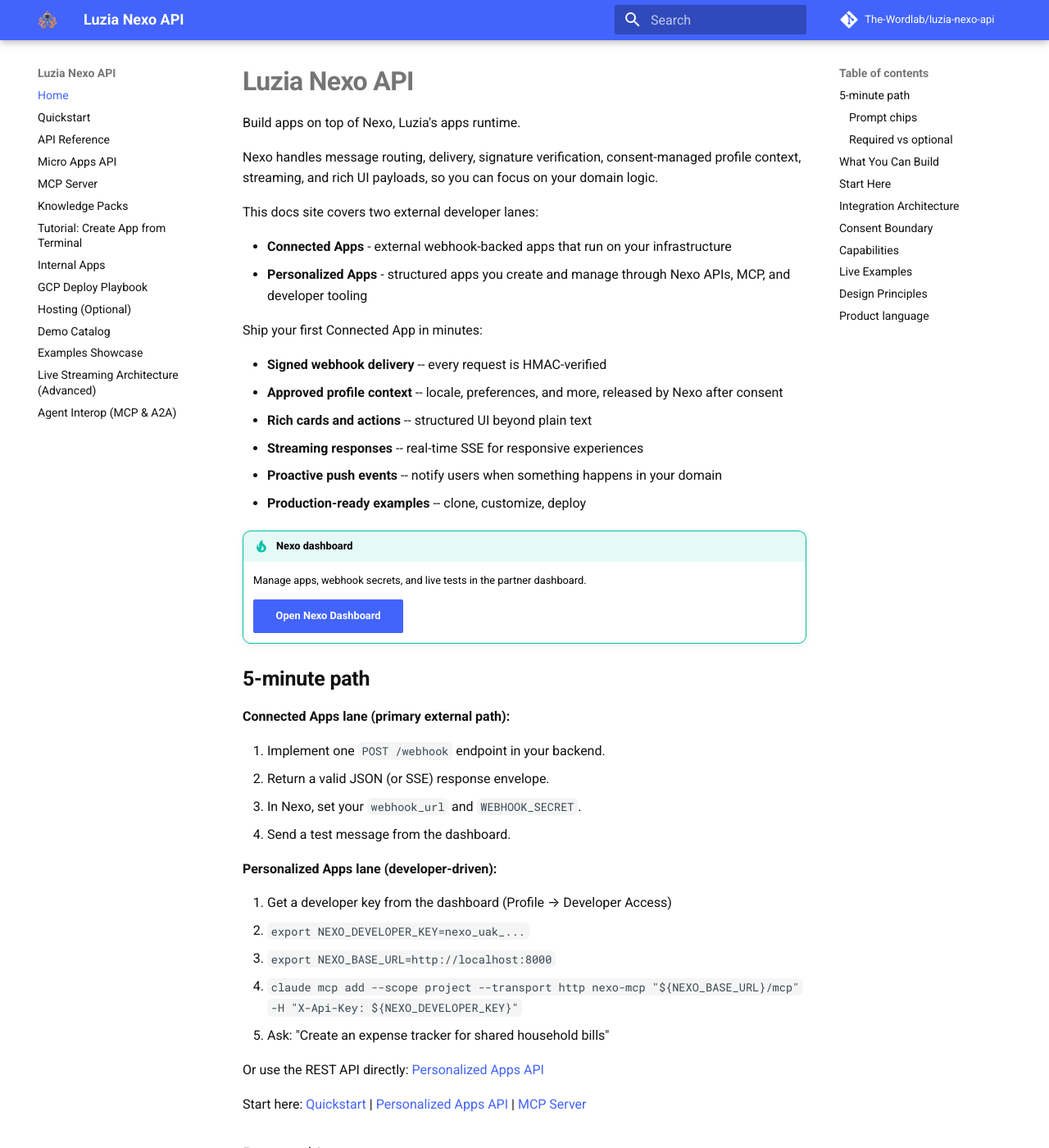
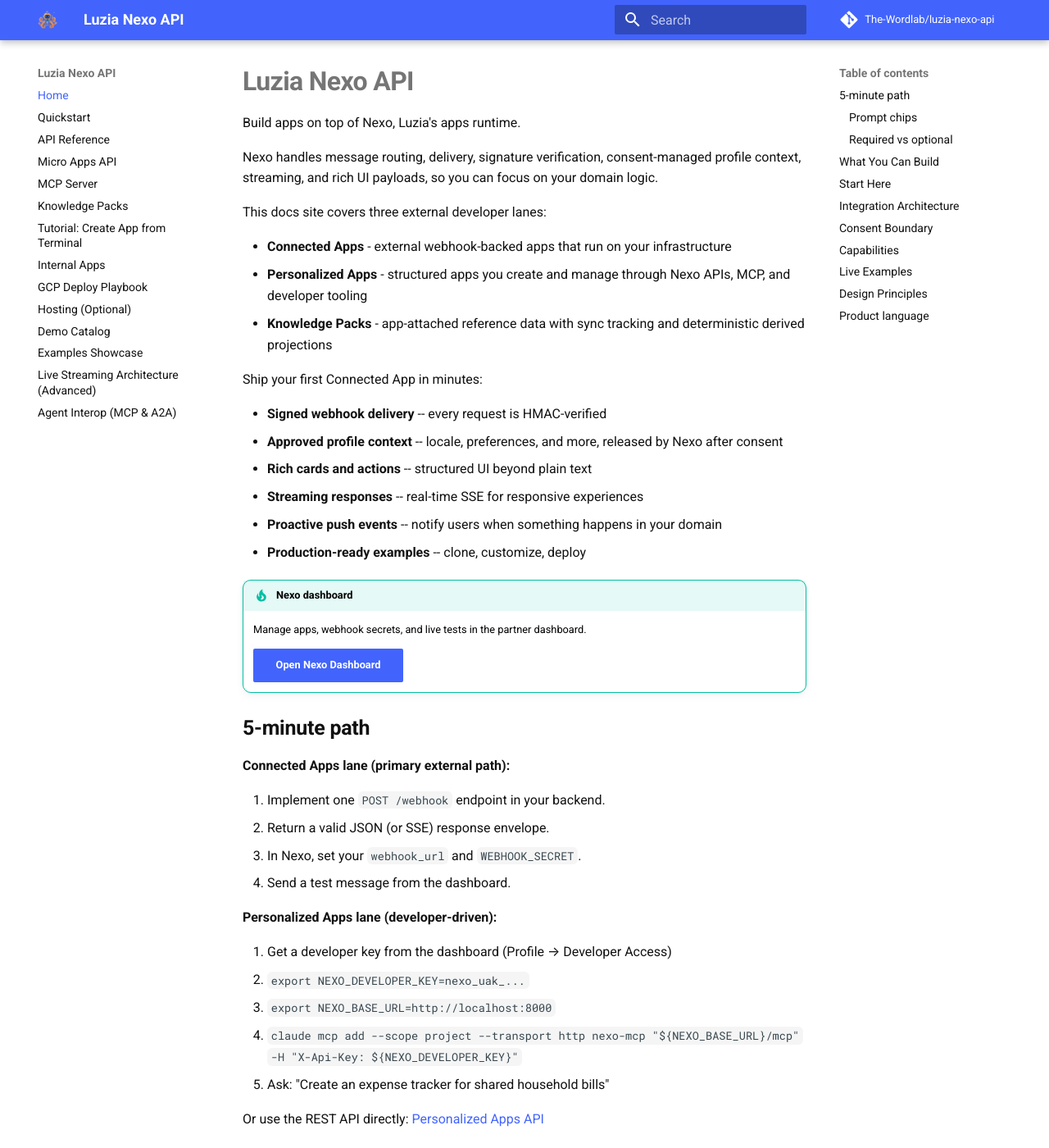
Before and after one commit to The-Wordlab/luzia-nexo-api, an MkDocs documentation site: the page built from docs/index.md, in a window 1280 px wide and 1400 px high. Shown: the whole window at 82% size. Built offline with MkDocs 1.6.1 and Material for MkDocs 9.7.7, drawn with Linux system fonts in a browser that asks for light colours; comment, search, counter and statistics services are not loaded.

Commit message:
docs: add Knowledge Packs to index, quickstart, and WIP
- index.md: Knowledge Packs listed as third developer lane + added to
  start-here links
- quickstart.md: cross-reference to Knowledge Packs guide
- WIP.md: recorded Knowledge Packs docs as recent work

Co-Authored-By: Claude Opus 4.6 (1M context) <noreply@anthropic.com>

```diff
--- a/docs/index.md
+++ b/docs/index.md
@@ -4,10 +4,11 @@ Build apps on top of Nexo, Luzia's apps runtime.
 
 Nexo handles message routing, delivery, signature verification, consent-managed profile context, streaming, and rich UI payloads, so you can focus on your domain logic.
 
-This docs site covers two external developer lanes:
+This docs site covers three external developer lanes:
 
 - **Connected Apps** - external webhook-backed apps that run on your infrastructure
 - **Personalized Apps** - structured apps you create and manage through Nexo APIs, MCP, and developer tooling
+- **Knowledge Packs** - app-attached reference data with sync tracking and deterministic derived projections
 
 Ship your first Connected App in minutes:
 
@@ -42,7 +43,7 @@ Ship your first Connected App in minutes:
 
 Or use the REST API directly: [Personalized Apps API](micro-apps-api.md)
 
-Start here: [Quickstart](quickstart.md) | [Personalized Apps API](micro-apps-api.md) | [MCP Server](mcp.md)
+Start here: [Quickstart](quickstart.md) | [Personalized Apps API](micro-apps-api.md) | [Knowledge Packs](knowledge-packs.md) | [MCP Server](mcp.md)
 
 ### Prompt chips
 
```
Also changed, not shown: WIP.md (+8 -0 lines), docs/quickstart.md (+1 -1 lines).
